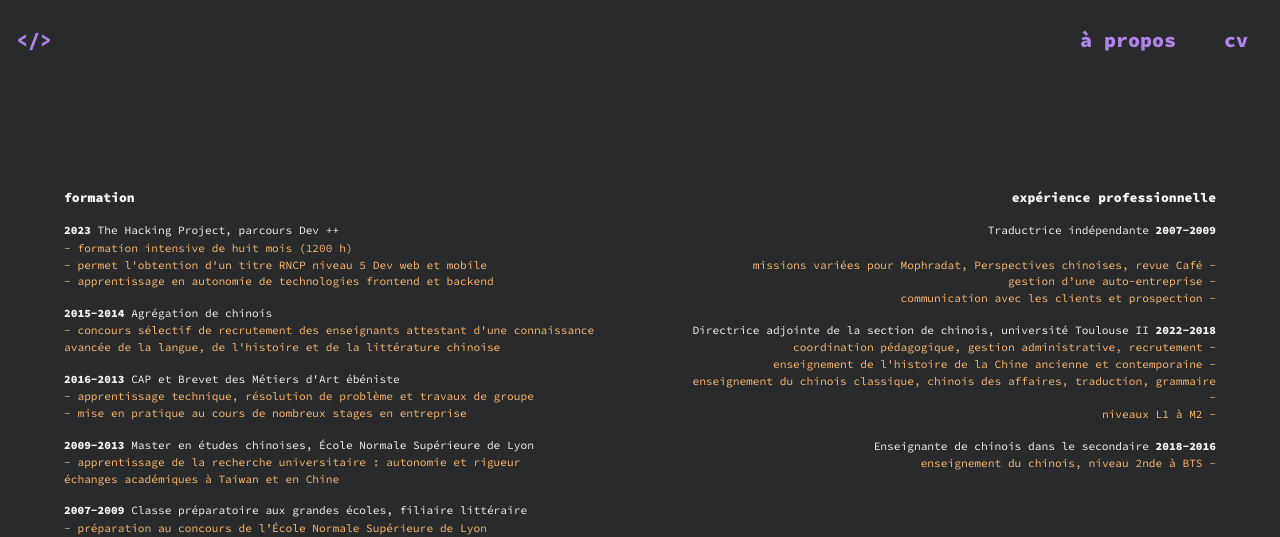
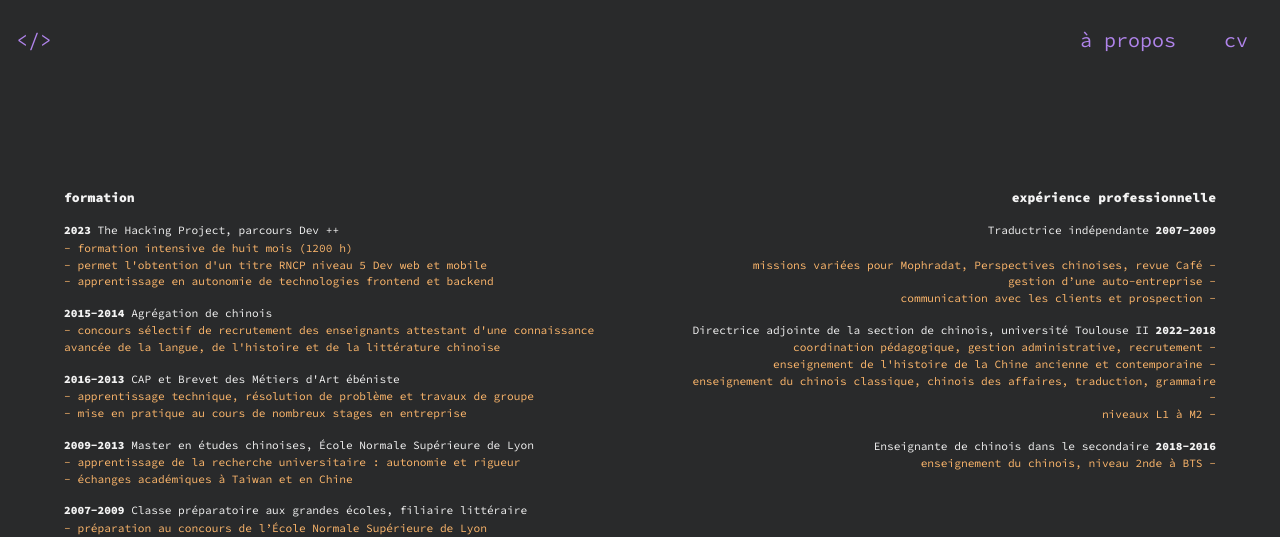
Before and after one commit to Sojabio/Portfolio, a React (Vite) app: page /resume in a window 1280 px wide. Shown: the top 537 px of the page. Built offline with nearby package versions, Linux system fonts and the light colour scheme; no server answers.

Commit message:
fix weight navbar

```diff
--- a/src/components/navbar/navbar.css
+++ b/src/components/navbar/navbar.css
@@ -20,7 +20,6 @@ nav ul {
 }
 
 nav li {
-  font-weight: bold;
   text-decoration: none;
   font-size: 20px;
   padding: 1rem 1rem;
--- a/src/pages/resume/resume.css
+++ b/src/pages/resume/resume.css
@@ -45,10 +45,6 @@
   text-align: left;
 }
 
-li {
-  padding: 0;
-  margin: 0;
-}
 
 .dark-theme .resume-container li {
   color: var(--orange);
--- a/src/pages/resume/resume.jsx
+++ b/src/pages/resume/resume.jsx
@@ -27,7 +27,7 @@ const Resume = () => {
           <h4><span>2009-2013</span> Master en études chinoises, École Normale Supérieure de Lyon</h4>
             <ul>
               <li>- apprentissage de la recherche universitaire : autonomie et rigueur</li>
-              <li>échanges académiques à Taiwan et en Chine</li>
+              <li>- échanges académiques à Taiwan et en Chine</li>
             </ul>
           <h4><span>2007-2009</span> Classe préparatoire aux grandes écoles, filiaire littéraire</h4>
             <ul>
```
